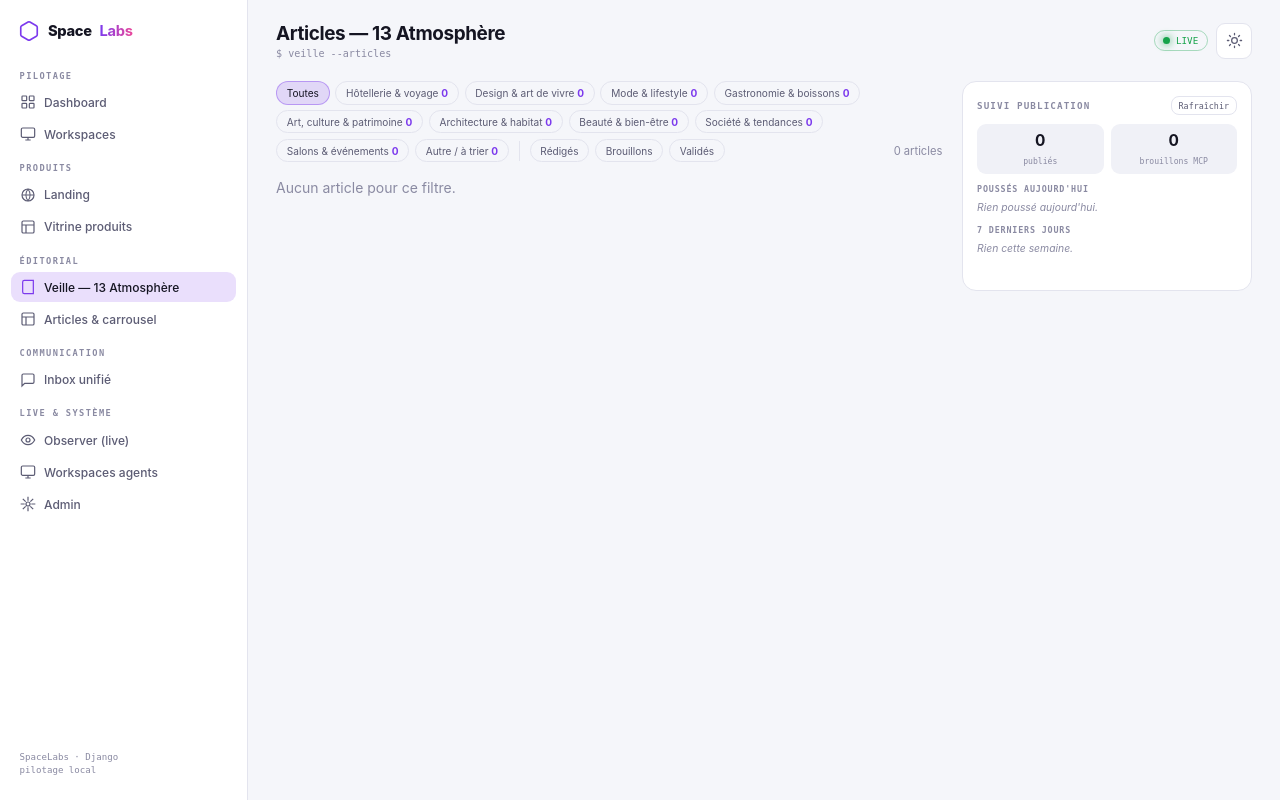
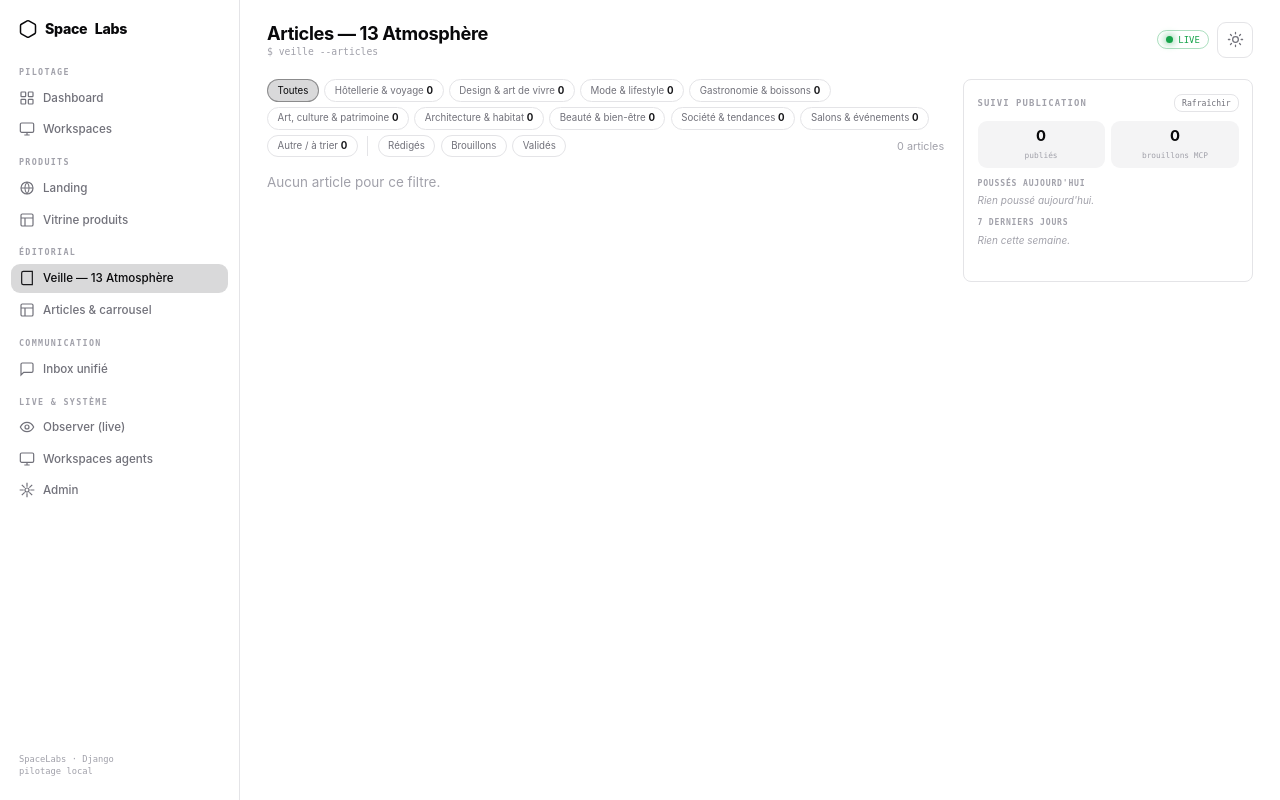
Before and after one commit to noesis-software-technologies/spacelabs, a Django app: page /veille/articles/ in a window 1280 px wide. Run offline with Django 5.2, Linux system fonts and the light colour scheme; the visitor is signed in with stand-in values (Sample User, id 1); data that the repository does not hold is empty.

Commit message:
style(dashboard): design system shadcn-like (neutre zinc, quasi noir & blanc) + htmx/Alpine
- shell : tokens repensés (palette zinc, accent monochrome near-black/near-white, radius 8px, ring focus, typo 13.5px), wordmark monochrome, focus-visible ring ; charge htmx + Alpine (bloc extra_js) → base pour interactions SPA
- boutons primaires : texte var(--accent-fg) (lisible en clair ET sombre)
- cascade sur dashboard / veille / comms / workspaces via les variables

Co-Authored-By: Claude Opus 4.8 <noreply@anthropic.com>

```diff
--- a/templates/dashboard/shell.html
+++ b/templates/dashboard/shell.html
@@ -5,19 +5,22 @@
   <meta name="viewport" content="width=device-width, initial-scale=1">
   <title>{% block page_title %}SpaceLabs{% endblock %} — SpaceLabs</title>
   <style>
+    /* Design system « shadcn-like » — neutre zinc, quasi noir & blanc, sobre. */
     :root{
-      font-size:14px;
-      --bg:#0a0a12; --surface:#12121c; --surface2:#171728; --border:#24243a;
-      --ink:#ecebf5; --muted:#9a9ab5; --faint:#6b6b86;
-      --accent:#a855f7; --accent-ink:#c4a8ff;
-      --good:#4ade80; --warn:#fbbf24; --crit:#f87171;
-      --radius:14px; --sb:248px;
+      font-size:13.5px;
+      --bg:#09090b; --surface:#0c0c0f; --surface2:#18181b; --border:#27272a;
+      --ink:#fafafa; --muted:#a1a1aa; --faint:#71717a;
+      --accent:#fafafa; --accent-ink:#ffffff; --accent-fg:#09090b;
+      --accent-soft:#1c1c20; --ring:#3f3f46;
+      --good:#34d399; --warn:#fbbf24; --crit:#f87171;
+      --radius:8px; --sb:240px;
       --font:Inter,system-ui,-apple-system,sans-serif; --mono:"JetBrains Mono",ui-monospace,monospace;
     }
     [data-theme="light"]{
-      --bg:#f5f6fa; --surface:#ffffff; --surface2:#f0f1f7; --border:#e3e4ee;
-      --ink:#151522; --muted:#5c5c74; --faint:#8a8aa2;
-      --accent:#7c3aed; --accent-ink:#6d28d9;
+      --bg:#ffffff; --surface:#ffffff; --surface2:#f4f4f5; --border:#e4e4e7;
+      --ink:#09090b; --muted:#71717a; --faint:#a1a1aa;
+      --accent:#18181b; --accent-ink:#000000; --accent-fg:#ffffff;
+      --accent-soft:#f4f4f5; --ring:#d4d4d8;
       --good:#16a34a; --warn:#b45309; --crit:#dc2626;
     }
     *,*::before,*::after{box-sizing:border-box;margin:0;padding:0}
@@ -27,8 +30,9 @@
     .sb{background:var(--surface);border-right:1px solid var(--border);display:flex;flex-direction:column;
       padding:1.1rem .8rem;position:sticky;top:0;height:100vh;gap:.15rem;overflow-y:auto}
     .brand{display:flex;align-items:center;gap:.55rem;padding:.3rem .5rem 1.1rem;font-weight:800;font-size:1.05rem;letter-spacing:-.02em;text-decoration:none;color:inherit}
-    .brand svg{width:22px;height:22px;color:var(--accent)}
-    .brand b{background:linear-gradient(92deg,var(--accent),#ec4899);-webkit-background-clip:text;background-clip:text;-webkit-text-fill-color:transparent}
+    .brand svg{width:20px;height:20px;color:var(--ink)}
+    .brand b{color:var(--ink);font-weight:800}
+    :focus-visible{outline:2px solid var(--ring);outline-offset:2px;border-radius:6px}
     .sb-sec{font:600 .62rem/1 var(--mono);letter-spacing:.16em;text-transform:uppercase;color:var(--faint);padding:.9rem .6rem .35rem}
     .nav{display:flex;align-items:center;gap:.6rem;padding:.5rem .6rem;border-radius:9px;color:var(--muted);
       text-decoration:none;font-size:.86rem;font-weight:500;transition:background .15s,color .15s}
@@ -109,5 +113,9 @@
       btn.addEventListener('click',()=>apply(root.getAttribute('data-theme')==='dark'?'light':'dark'));
     })();
   </script>
+  {% load static %}
+  <script defer src="{% static 'vendor/htmx/htmx.min.js' %}"></script>
+  <script defer src="{% static 'vendor/alpine/alpine.min.js' %}"></script>
+  {% block extra_js %}{% endblock %}
 </body>
 </html>
--- a/templates/dashboard/workspaces.html
+++ b/templates/dashboard/workspaces.html
@@ -12,7 +12,7 @@
     .pill{font:.6rem var(--mono);padding:.14rem .5rem;border-radius:999px;background:var(--surface2);color:var(--muted)}
     .ws .acts{display:flex;gap:.5rem;margin-top:auto;flex-wrap:wrap}
     .wbtn{padding:.45rem .8rem;border-radius:9px;border:1px solid var(--border);background:var(--surface);color:var(--ink);font-size:.8rem;font-weight:600;text-decoration:none}
-    .wbtn.primary{background:var(--accent);color:#fff;border-color:transparent}
+    .wbtn.primary{background:var(--accent);color:var(--accent-fg);border-color:transparent}
     .wbtn:hover{border-color:var(--accent)}
     .top-actions{margin-bottom:1.2rem}
 {% endblock %}
--- a/templates/veille/article_edit.html
+++ b/templates/veille/article_edit.html
@@ -19,7 +19,7 @@
     .thumb{position:relative;aspect-ratio:1;border-radius:8px;overflow:hidden;border:2px solid transparent;cursor:pointer}
     .thumb img{width:100%;height:100%;object-fit:cover;display:block}
     .thumb.cover{border-color:var(--accent)}
-    .thumb.cover::after{content:"principale";position:absolute;bottom:0;left:0;right:0;font:.5rem var(--mono);text-align:center;background:var(--accent);color:#fff;padding:1px}
+    .thumb.cover::after{content:"principale";position:absolute;bottom:0;left:0;right:0;font:.5rem var(--mono);text-align:center;background:var(--accent);color:var(--accent-fg);padding:1px}
     .glist{list-style:none;margin:.2rem 0 0;padding:0;display:flex;flex-direction:column;gap:.35rem}
     .gitem{display:flex;align-items:center;gap:.5rem;padding:.3rem;border:1px solid var(--border);border-radius:8px;background:var(--surface2);cursor:grab;font-size:.75rem}
     .gitem.drag{opacity:.4} .gitem img{width:44px;height:32px;object-fit:cover;border-radius:4px;flex-shrink:0}
--- a/templates/veille/articles.html
+++ b/templates/veille/articles.html
@@ -49,9 +49,9 @@
     .srow .stb{margin-left:auto;font:.55rem var(--mono);color:var(--faint);white-space:nowrap}
     .suivi .vide{color:var(--faint);font-size:.74rem;font-style:italic;padding:.2rem 0}
     .thumb{position:relative}
-    .quickbtn{position:absolute;top:6px;right:6px;z-index:2;border:none;color:#fff;cursor:pointer;
-      background:color-mix(in srgb,var(--accent) 88%,#000);font:.6rem var(--mono);padding:.28rem .55rem;border-radius:999px}
-    .quickbtn:hover{background:var(--accent)}
+    .quickbtn{position:absolute;top:6px;right:6px;z-index:2;border:none;color:var(--accent-fg);cursor:pointer;
+      background:var(--accent);font:.6rem var(--mono);padding:.28rem .55rem;border-radius:999px}
+    .quickbtn:hover{background:var(--accent-ink)}
     .ov{position:fixed;inset:0;background:rgba(0,0,0,.55);display:none;align-items:center;justify-content:center;z-index:100;padding:1.2rem}
     .ov.on{display:flex}
     .modal{background:var(--surface);border:1px solid var(--border);border-radius:var(--radius);max-width:640px;width:100%;max-height:88vh;overflow:auto}
@@ -62,7 +62,7 @@
     .mb .exc{font-size:.84rem;color:var(--ink);line-height:1.6;max-height:170px;overflow:auto;white-space:pre-wrap}
     .acts{display:flex;gap:.6rem;flex-wrap:wrap;margin-top:1.1rem;align-items:center}
     .mbtn{padding:.55rem .9rem;border-radius:9px;border:1px solid var(--border);background:var(--surface);color:var(--ink);font-size:.85rem;font-weight:600;cursor:pointer;text-decoration:none}
-    .mbtn.primary{background:var(--accent);color:#fff;border-color:transparent} .mbtn.primary:hover{background:var(--accent-ink)}
+    .mbtn.primary{background:var(--accent);color:var(--accent-fg);border-color:transparent} .mbtn.primary:hover{background:var(--accent-ink)}
     .mbtn.good{border-color:color-mix(in srgb,var(--good) 45%,transparent);color:var(--good)}
     .mmsg{font-size:.8rem;margin-top:.6rem;min-height:1em;color:var(--muted)}
     .liens-c{margin-top:1rem;border-top:1px solid var(--border);padding-top:.8rem}
```
